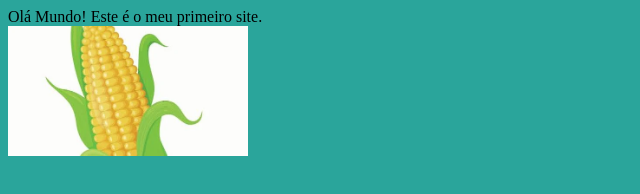
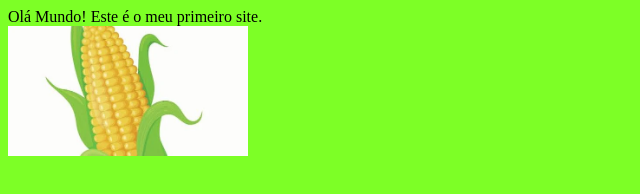
Before and after one commit to ddzeeks/ProjetoWEB-1, a plain HTML site: page index.html in a window 1280 px wide. Shown: the whole page, without its empty margins (0-640 px from the left). Drawn offline with Linux system fonts and the light colour scheme.

Commit message:
UPDATE style.css

```diff
--- a/style.css
+++ b/style.css
@@ -1,3 +1,3 @@
 body {
-    background-color: rgb(42, 165, 155);
+    background-color: rgb(125, 255, 38);
 }
```
